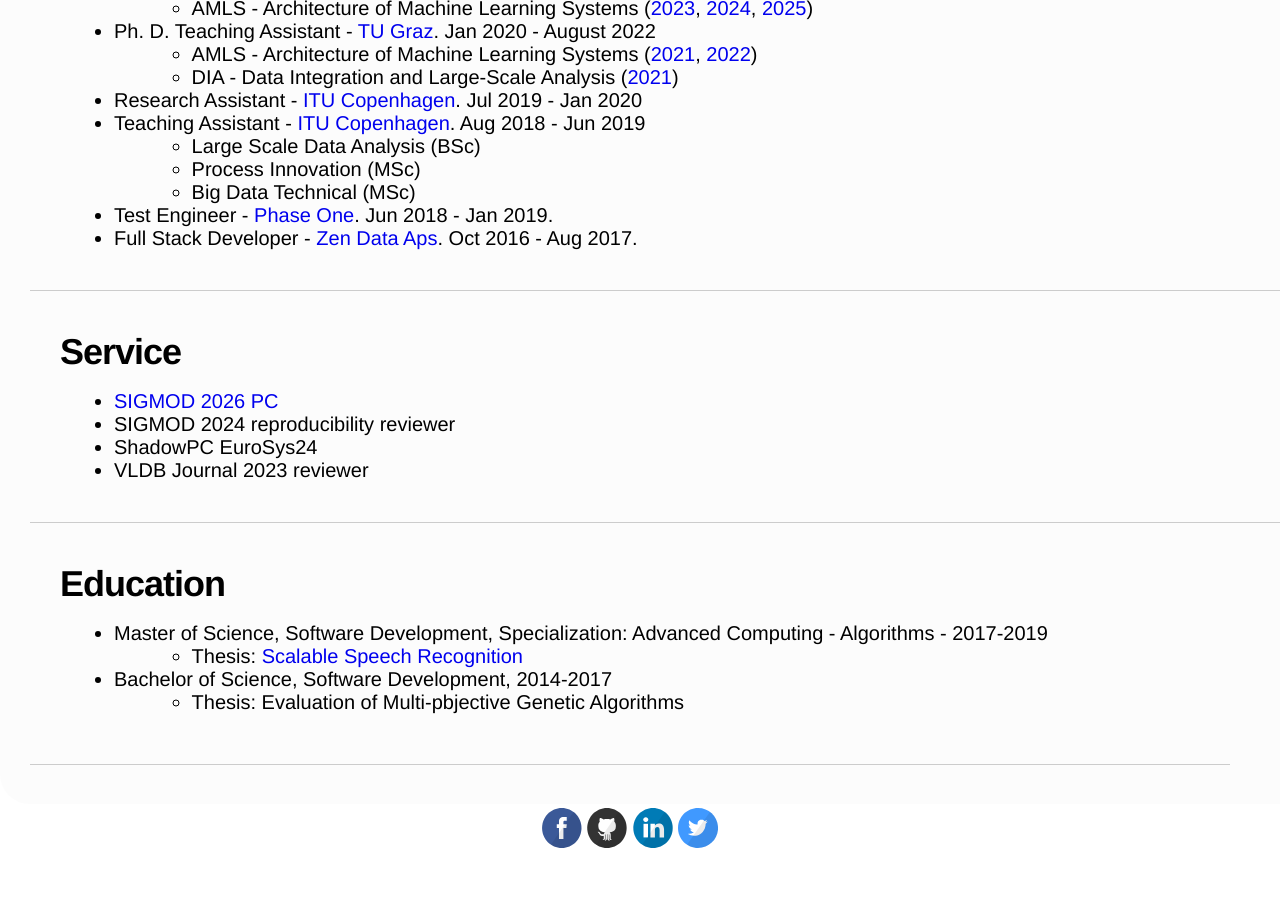
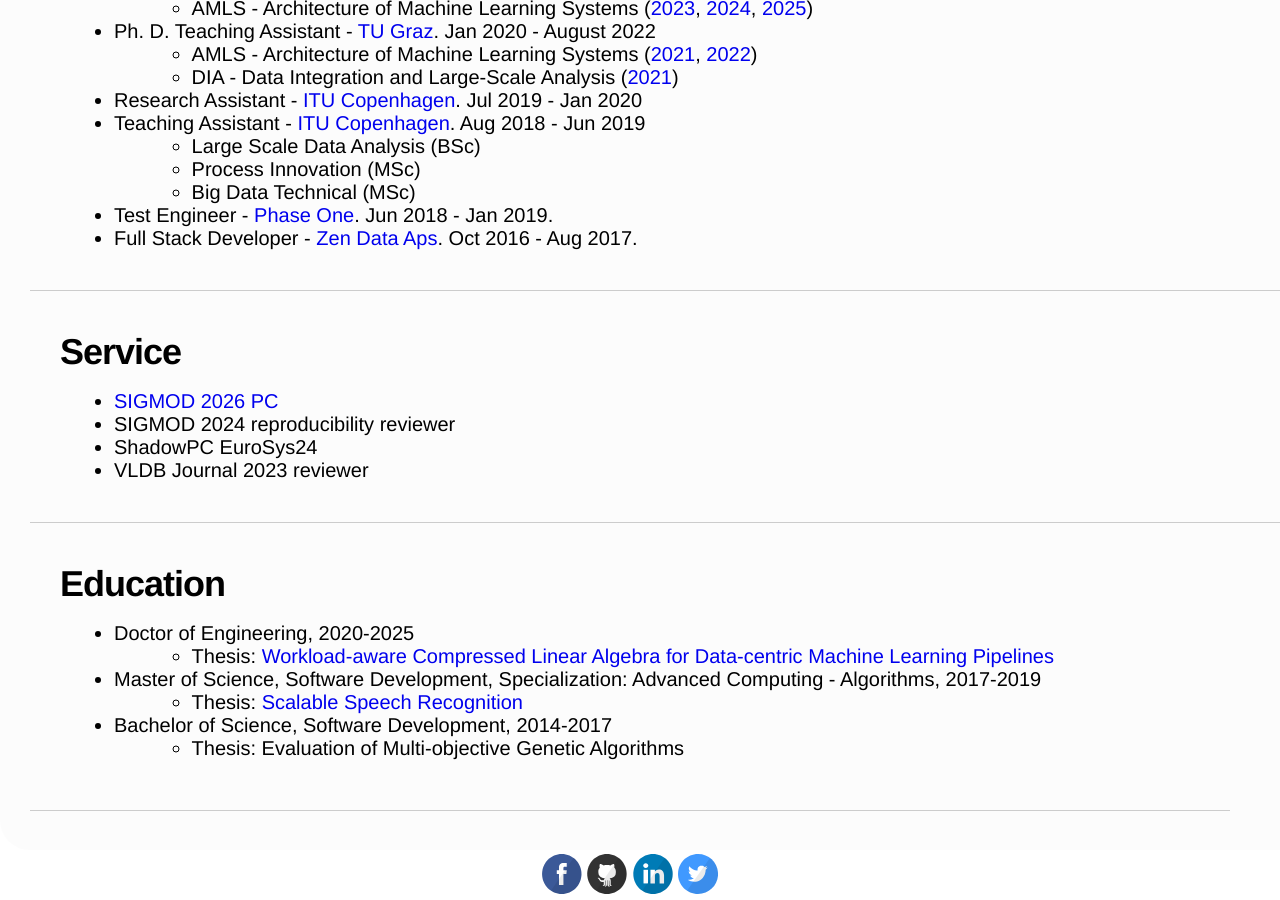
Before and after one commit to Baunsgaard/baunsgaard.github.io, a Jekyll site: the page built from index.md, in a window 1280 px wide and 900 px high, scrolled down 1599 px. Built offline with Jekyll 4.4.1, drawn with Linux system fonts in a browser that asks for light colours; before the commit the page ends 2453 px from its top, so only the background shows below that.

Commit message:
Edit education

```diff
--- a/index.md
+++ b/index.md
@@ -78,7 +78,9 @@
 
 ## Education
 
-- Master of Science, Software Development, Specialization: Advanced Computing - Algorithms - 2017-2019
+- Doctor of Engineering, 2020-2025
+  - Thesis: [Workload-aware Compressed Linear Algebra for Data-centric Machine Learning Pipelines](./assets/pdf/thesis.pdf)
+- Master of Science, Software Development, Specialization: Advanced Computing - Algorithms, 2017-2019
   - Thesis: [Scalable Speech Recognition](./assets/pdf/MScThesis.pdf)
 - Bachelor of Science, Software Development, 2014-2017
-  - Thesis: Evaluation of Multi-pbjective Genetic Algorithms
+  - Thesis: Evaluation of Multi-objective Genetic Algorithms
```
Also changed, not shown: 1 other file.
